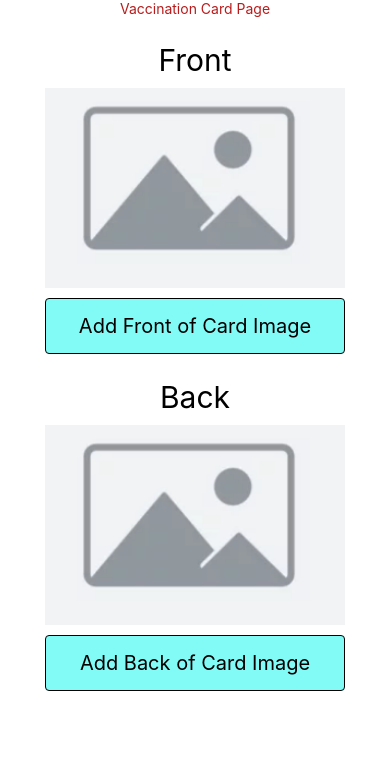
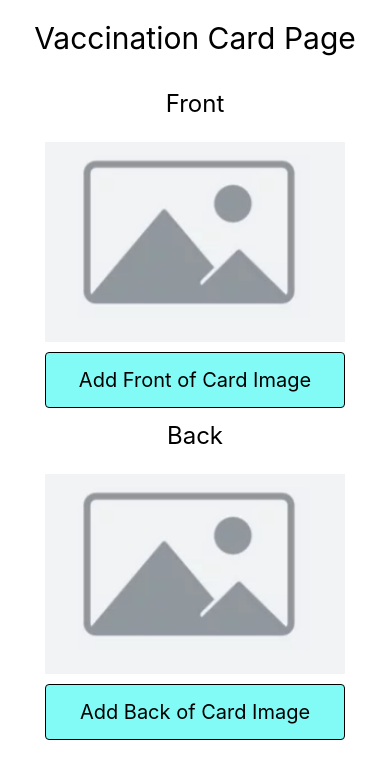
Before and after one commit to agrimes23/ReactNativeUseCamera, a React Native app: screen / in a window 390 px wide. Shown: the top 778 px of the page. Built offline with nearby package versions, Linux system fonts and the light colour scheme.

Commit message:
just finished changing the text styling

```diff
--- a/src/screens/HomeScreen.tsx
+++ b/src/screens/HomeScreen.tsx
@@ -76,25 +76,16 @@ const HomeScreen = () => {
       setCardSide(cardSide)
     }
 
-
-    // text: {
-    //   display: 'flex',
-    //   fontSize: 30,
-    //   textAlign: 'center',
-    //   marginTop: 25,
-    //   color: '#000000',
-    // },
-
     return (
         <View>
             <View style={styles.view}>
-              <Text className="text-red-700" accessibilityRole="header" accessibilityLabel="Title: Vaccination Card Page. You can add vaccination card from your phone's photo gallery, or take a picture with your camera and submit" >Vaccination Card Page</Text>
+              <Text className="flex text-3xl text-black m-5" accessibilityRole="header" accessibilityLabel="Title: Vaccination Card Page. You can add vaccination card from your phone's photo gallery, or take a picture with your camera and submit" >Vaccination Card Page</Text>
             </View>
 
             {/* click to take pic of front & back */}
             {/* front of card */}
             <View style={styles.view}>
-              <Text style={styles.text} accessibilityLabel="Front" accessibilityRole="header">Front</Text>
+              <Text className="flex text-2xl text-black m-3" accessibilityLabel="Front" accessibilityRole="header">Front</Text>
               {frontImage ? (<Image style={styles.image} source={{ uri: frontImage }} accessible={true} accessibilityLabel="Front of vaccination card" accessibilityRole="image" />) : (<Image style={styles.image} source={require('../../assets/nopicture.png')} accessible={true} accessibilityLabel="Blank Image" accessibilityRole="image" />)}
               <TouchableOpacity style={styles.button} onPress={() => addImage("front")} accessible={true} accessibilityLabel="Add Front of Vaccination Card Image" accessibilityRole="button">
                 <Text style={styles.buttonText}>Add Front of Card Image</Text>
@@ -104,7 +95,7 @@ const HomeScreen = () => {
 
             {/* back of card*/}
             <View style={styles.view}>
-              <Text style={styles.text} accessibilityRole="header" accessibilityLabel="Back">Back</Text>
+              <Text className="flex text-2xl text-black m-3" accessibilityRole="header" accessibilityLabel="Back">Back</Text>
               {backImage ? (<Image style={styles.image} source={{ uri: backImage }} accessible={true} accessibilityLabel="Back of vaccination card" accessibilityRole="image" />) : (<Image style={styles.image} source={require('../../assets/nopicture.png')} accessible={true} accessibilityLabel="Blank Image" accessibilityRole="image" />)}
               <TouchableOpacity style={styles.button} onPress={() => addImage("back")} accessible={true} accessibilityLabel="Add Back of Vaccination Card Image" accessibilityRole="button">
                 <Text style={styles.buttonText}>Add Back of Card Image</Text>
```
